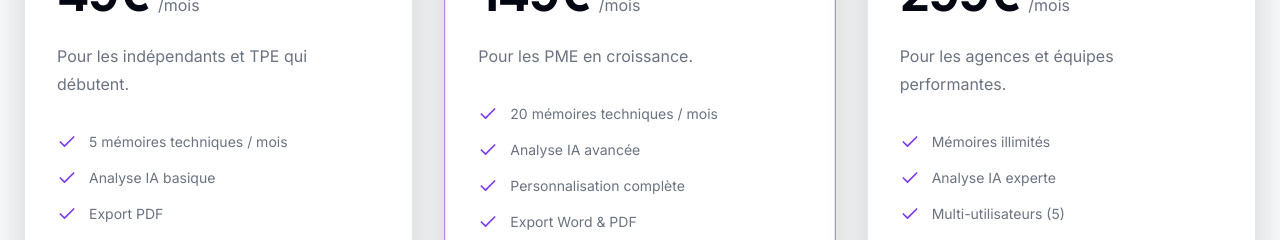
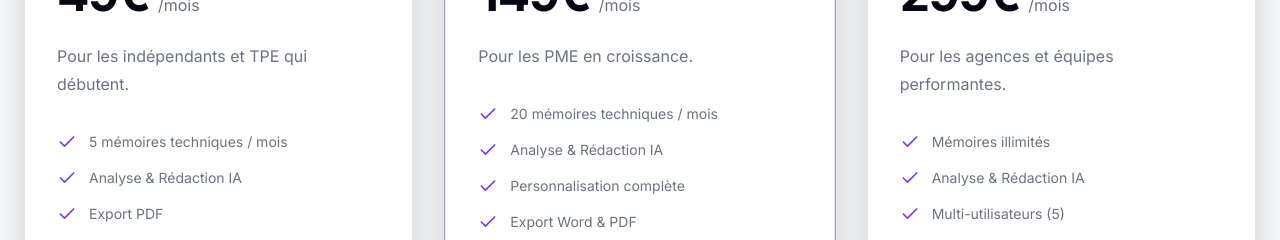
Before and after one commit to Anthony-Access/trainia-saas-starter, a Next.js app: page / in a window 1280 px wide. Shown: the part 5354-5594 px from the top of the page. Built offline with nearby package versions, Linux system fonts and the light colour scheme; no server answers.

Commit message:
feat: add new animated PricingSection component with detailed pricing plans and a custom quote option.

```diff
--- a/components/landing/PricingSection.tsx
+++ b/components/landing/PricingSection.tsx
@@ -14,7 +14,7 @@ const plans = [
     description: "Pour les indépendants et TPE qui débutent.",
     features: [
       "5 mémoires techniques / mois",
-      "Analyse IA basique",
+      "Analyse & Rédaction IA",
       "Export PDF",
       "Support email",
     ],
@@ -28,7 +28,7 @@ const plans = [
     description: "Pour les PME en croissance.",
     features: [
       "20 mémoires techniques / mois",
-      "Analyse IA avancée",
+      "Analyse & Rédaction IA",
       "Personnalisation complète",
       "Export Word & PDF",
       "Support prioritaire",
@@ -43,7 +43,7 @@ const plans = [
     description: "Pour les agences et équipes performantes.",
     features: [
       "Mémoires illimités",
-      "Analyse IA experte",
+      "Analyse & Rédaction IA",
       "Multi-utilisateurs (5)",
       "API access",
       "Account Manager dédié",
```
